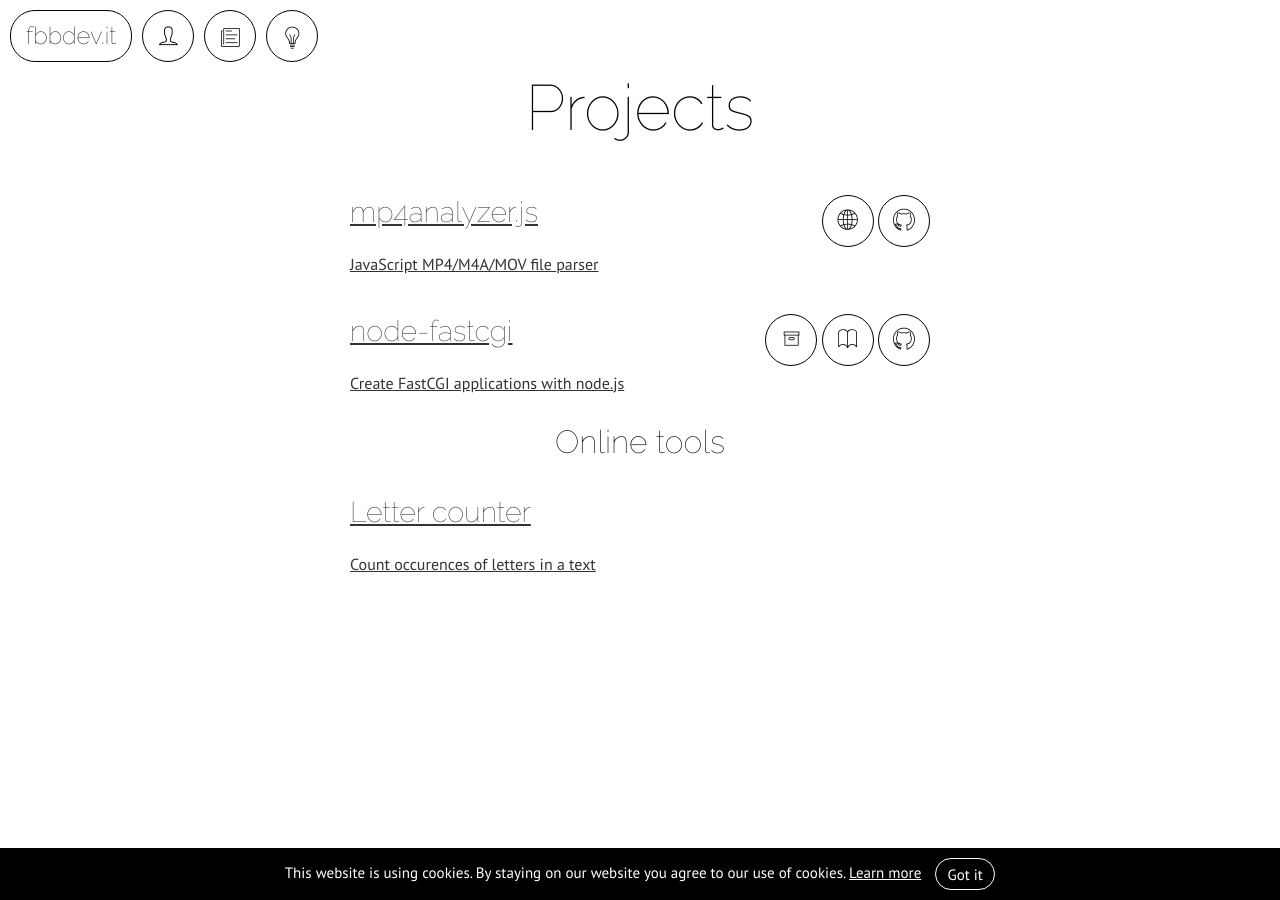
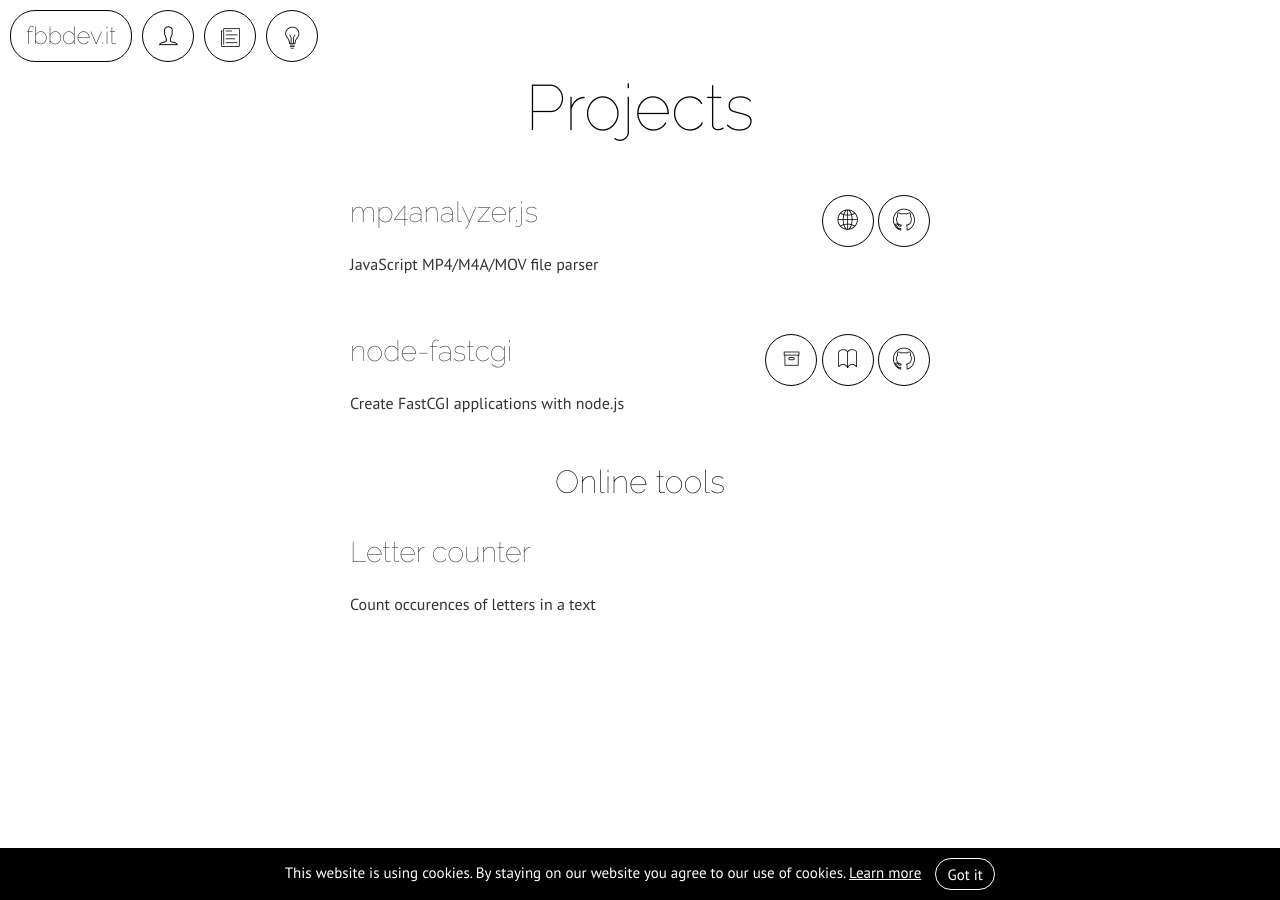
Before and after one commit to fbbdev/fbbdev.github.io, a Jekyll site: the page built from projects/index.html, in a window 1280 px wide. Built offline with Jekyll 4.4.1, drawn with Linux system fonts in a browser that asks for light colours.

Commit message:
Theming for project list items

```diff
--- a/_sass/theme.scss
+++ b/_sass/theme.scss
@@ -5,6 +5,8 @@
 $link-color: #333;
 $link-color-hover: #777;
 $link-decoration: underline;
+
+$item-link-background: #f2f2f2;
 
 $header-font: 'Raleway', sans-serif;
 $header-weight: 100;
--- /dev/null
+++ b/css/item_index.scss
@@ -0,0 +1,57 @@
+---
+---
+
+@import 'theme';
+
+article {
+    position: relative;
+    margin-bottom: 40px;
+
+    // Cut corners
+    &:before {
+        content: '';
+        position: absolute;
+        top: 0;
+        left: 0;
+        border-top: 8px solid $bg;
+        border-right: 8px solid $bg;
+        width: 0;
+    }
+
+    &:after {
+        content: '';
+        position: absolute;
+        bottom: 0;
+        right: 0;
+        border-bottom: 8px solid $bg;
+        border-left: 8px solid $bg;
+        width: 0;
+    }
+
+    &:hover {
+        background: $item-link-background;
+
+        &:before {
+            border-right-color: $item-link-background;
+        }
+
+        &:after {
+            border-left-color: $item-link-background;
+        }
+    }
+
+    & > aside {
+        float: right;
+        margin: 10px;
+    }
+
+    & > a {
+        display: block;
+        padding: 10px;
+
+        &:link, &:active, &:visited, &:hover {
+            text-decoration: none;
+            color: $link-color;
+        }
+    }
+}
--- a/projects/index.html
+++ b/projects/index.html
@@ -2,18 +2,19 @@
 layout: article
 title: Projects
 excerpt: "List of software projects by fbbdev"
+stylesheet: item_index
 ---
 {% for project in site.projects %}
-<article style="margin-bottom: 20px; padding: 10px;">
+<article>
     {% if project.links %}
-    <aside style="float: right;">
+    <aside>
         {% assign link_class = 'circle' %}
         {% for link in project.links %}
             {% include links.html %}
         {% endfor %}
     </aside>
     {% endif %}
-    <a href="{{ project.url }}" style="display: block;">
+    <a href="{{ project.url }}">
         <h2>{{ project.title }}</h2>
         {{ project.excerpt }}
     </a>
@@ -22,8 +23,8 @@
 
 <h1>Online tools</h1>
 {% for tool in site.tools %}
-<article style="margin-bottom: 20px; padding: 10px;">
-    <a href="{{ tool.url }}" style="display: block;">
+<article>
+    <a href="{{ tool.url }}">
         <h2>{{ tool.title }}</h2>
         {{ tool.excerpt }}
     </a>
```
Also changed, not shown: writings/index.html (added, +14 -0 lines), writings/index.md (deleted, +0 -5 lines).
